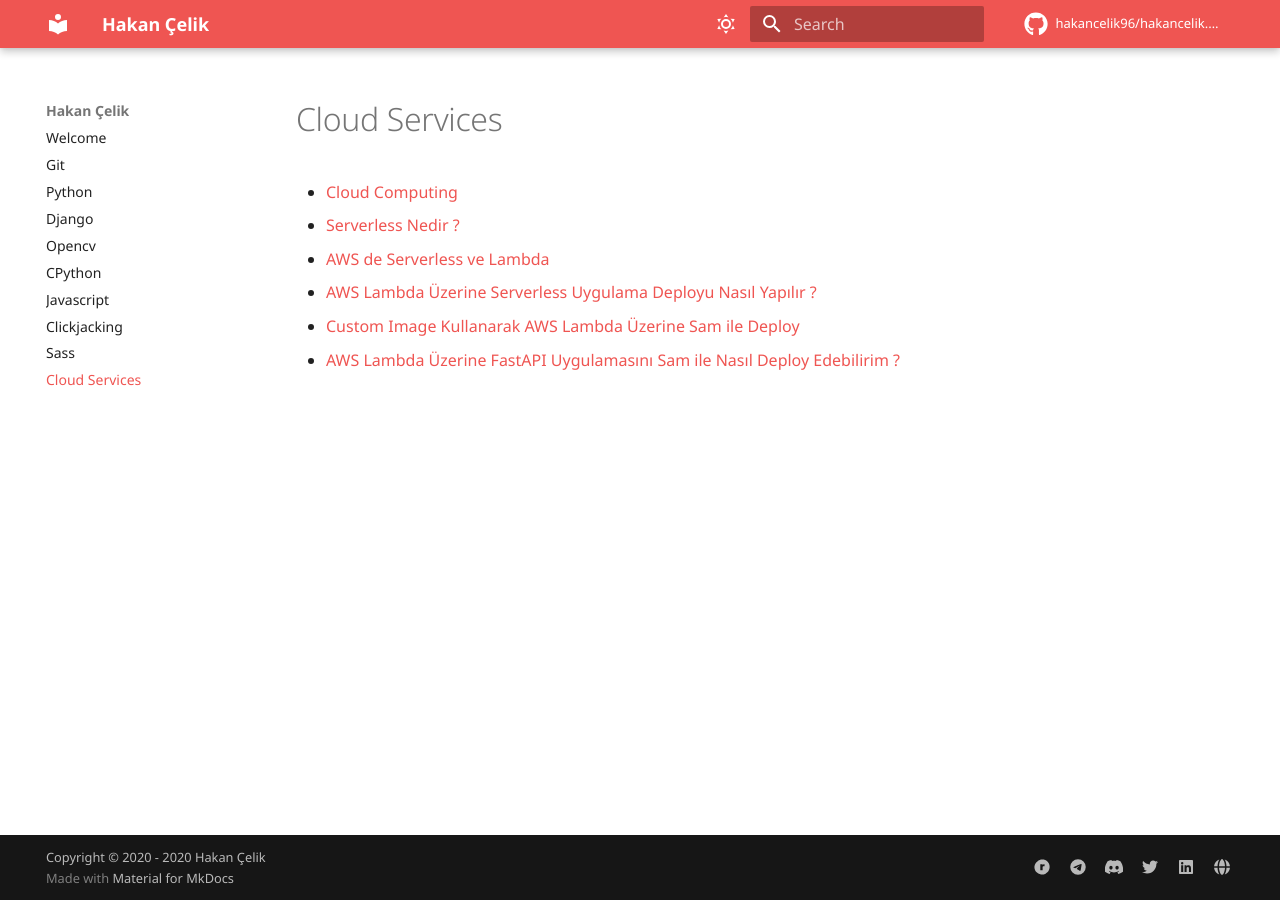
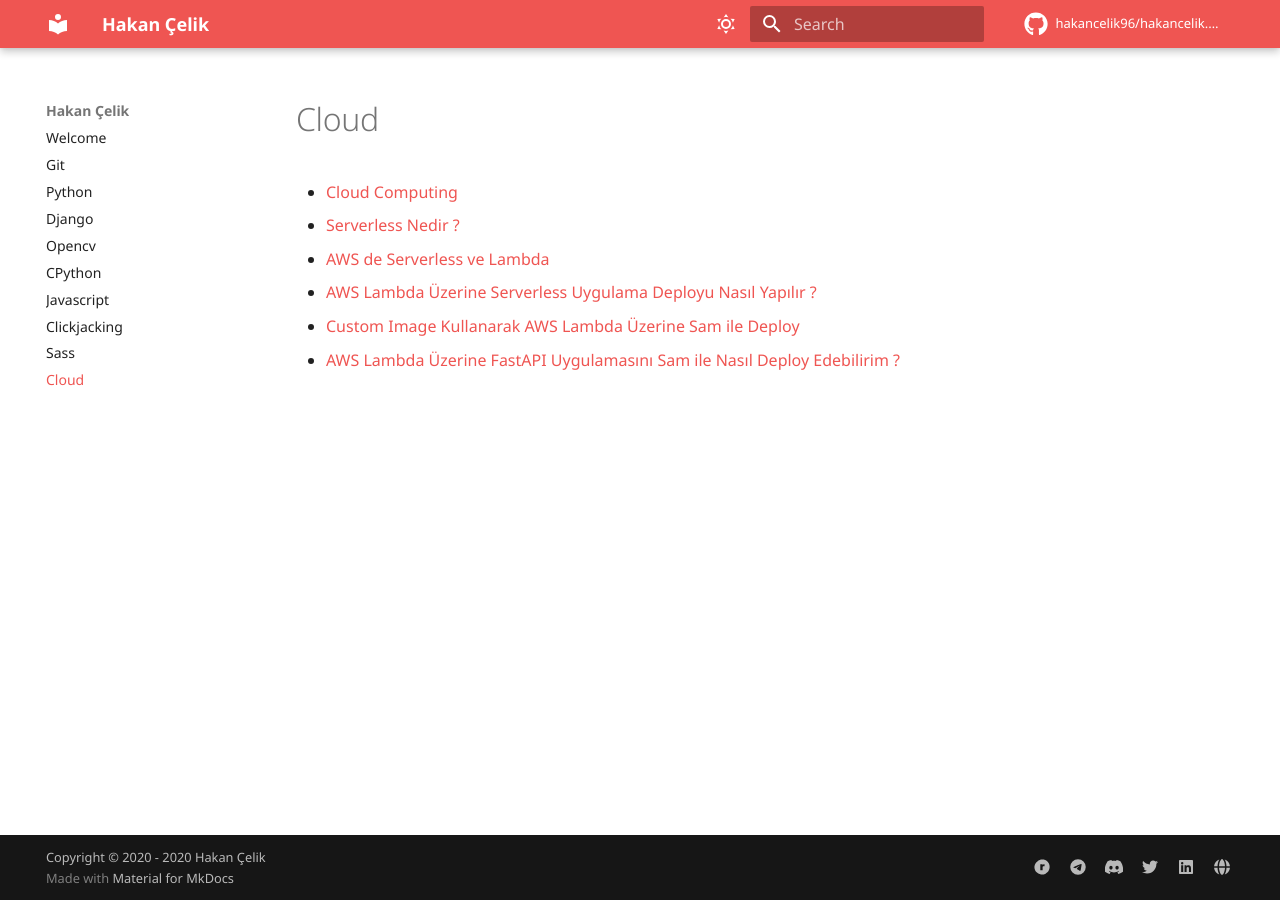
Before and after one commit to hakancelikdev/hakancelikdev.github.io, an MkDocs documentation site: the page built from docs/cloud/README.md, in a window 1280 px wide. Built offline with MkDocs 1.6.1 and Material for MkDocs 9.7.7, drawn with Linux system fonts in a browser that asks for light colours; comment, search, counter and statistics services are not loaded; the version menu is left out.

Commit message:
Cloud Services -> Cloud

```diff
--- a/mkdocs.yml
+++ b/mkdocs.yml
@@ -137,4 +137,4 @@ nav:
   - Javascript: javascript/README.md
   - Clickjacking: clickjacking/README.md
   - Sass: sass/README.md
-  - Cloud Services: cloud-services/README.md
+  - Cloud: cloud/README.md
```
Also changed, not shown: docs/cloud/README.md (renamed from docs/cloud-services/README.md), docs/cloud/aws-de-serverless-ve-lambda.md (renamed from docs/cloud-services/aws-de-serverless-ve-lambda.md), docs/cloud/aws-lambda-uzerine-fastapi-uygulamasini-sam-ile-nasil-deploy-edebilirim.md (renamed from docs/cloud-services/aws-lambda-uzerine-fastapi-uygulamasini-sam-ile-nasil-deploy-edebilirim.md), docs/cloud/aws-lambda-uzerine-serverless-uygulama-deployu-nasil-yapilir-.md (renamed from docs/cloud-services/aws-lambda-uzerine-serverless-uygulama-deployu-nasil-yapilir-.md), docs/cloud/cloud-computing.md (renamed from docs/cloud-services/cloud-computing.md), docs/cloud/custom-image-kullanarak-aws-lambda-uzerine-sam-ile-deploy.md (renamed from docs/cloud-services/custom-image-kullanarak-aws-lambda-uzerine-sam-ile-deploy.md), docs/cloud/serverless-nedir.md (renamed from docs/cloud-services/serverless-nedir.md).
